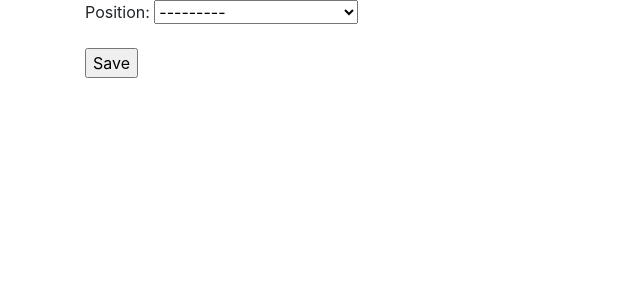
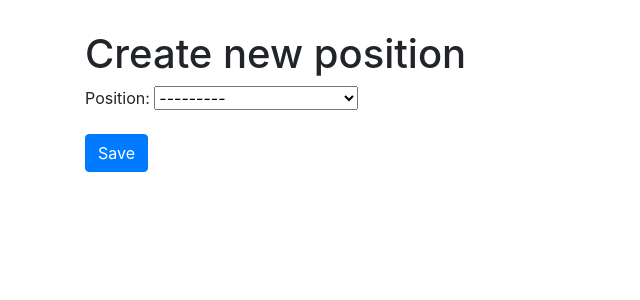
Before and after one commit to innoq/seawatch_planner, a Django app: page /missions/1/assignments/new in a window 1280 px wide. Shown: the top 300 px of the page, without its empty margins (0-640 px from the left). Run offline with Django 3.2, Linux system fonts and the light colour scheme; data comes from the database, SQL or seed files in the repository; some libraries are stand-ins or nearby versions.

Commit message:
Minor styling improvements.

```diff
--- a/missions/templates/base.html
+++ b/missions/templates/base.html
@@ -6,10 +6,15 @@
     <meta name="viewport" content="width=device-width, initial-scale=1, shrink-to-fit=no">
     <title>Missions Overview</title>
     {% bootstrap_css %}
+    <style>
+        .container.main {
+            margin: 30px auto;
+        }
+    </style>
 </head>
 <body>
 
-    <div class="container">
+    <div class="container main">
         {% block content %}
 
         {% endblock %}
--- a/missions/templates/missions/assignment_form.html
+++ b/missions/templates/missions/assignment_form.html
@@ -1,8 +1,11 @@
 {% extends "base.html" %}
 
 {% block content %}
-<form method="post">{% csrf_token %}
-    {{ form.as_p }}
-    <input type="submit" value="Save">
-</form>
+
+    <h1>Create new position</h1>
+    <form method="post">{% csrf_token %}
+        {{ form.as_p }}
+        <input class="btn btn-primary" type="submit" value="Save">
+    </form>
+
 {% endblock %}
```
